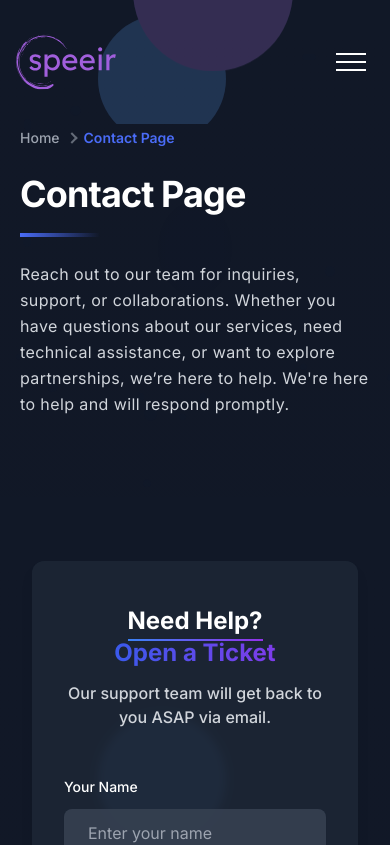
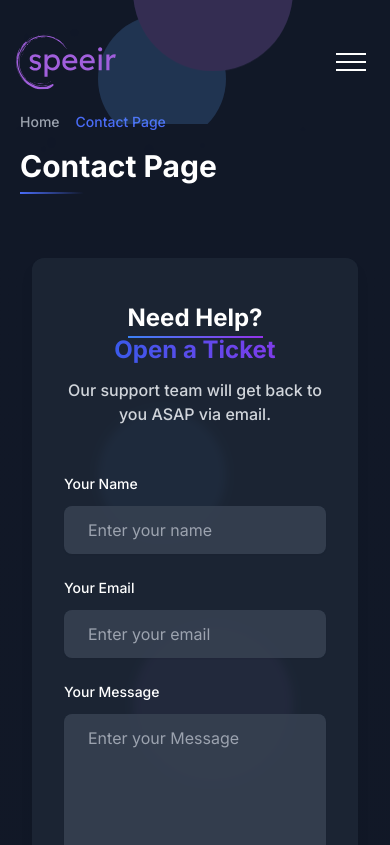
Before and after one commit to Speeir-LTD/speeir.com, a Next.js app: page /contact in a window 390 px wide. Shown: the top 845 px of the page. Built offline with nearby package versions, Linux system fonts and the light colour scheme.

Commit message:
fix color and background

```diff
--- a/src/app/blog-details/[id]/page.tsx
+++ b/src/app/blog-details/[id]/page.tsx
@@ -79,11 +79,35 @@ const BlogDetailsPage = ({ params }: { params: { id: string } }) => {
     return (
         <section className="relative min-h-screen overflow-hidden bg-gradient-to-br from-gray-50 to-gray-100 pb-[120px] pt-[150px] dark:from-gray-900 dark:to-gray-800">
             {/* Floating background elements */}
-            <div className="absolute inset-0 overflow-hidden">
+            {/* <div className="absolute inset-0 overflow-hidden">
                 <div className="absolute left-[5%] top-[20%] h-32 w-32 animate-[float_8s_ease-in-out_infinite] rounded-full bg-gradient-to-br from-blue-500/10 to-purple-500/10 shadow-lg backdrop-blur-sm"></div>
                 <div className="absolute right-[5%] top-[40%] h-24 w-24 animate-[float_10s_ease-in-out_infinite_reverse] rounded-full bg-gradient-to-br from-pink-500/10 to-rose-500/10 shadow-lg backdrop-blur-sm"></div>
                 <div className="absolute left-[15%] bottom-[15%] h-20 w-20 animate-[float_12s_ease-in-out_infinite] rounded-full bg-gradient-to-br from-emerald-500/10 to-teal-500/10 shadow-lg backdrop-blur-sm"></div>
                 <div className="absolute right-[15%] bottom-[25%] h-28 w-28 animate-[float_9s_ease-in-out_infinite_reverse] rounded-full bg-gradient-to-br from-amber-500/10 to-yellow-500/10 shadow-lg backdrop-blur-sm"></div>
+
+            </div> */}
+
+
+            <div className="absolute inset-0 overflow-hidden pointer-events-none">
+            <div className="absolute right-[5%] bottom-[15%] h-64 w-64 animate-[float_14s_ease-in-out_infinite_reverse] rounded-full bg-gradient-to-r from-green-50/50 to-teal-50/50 blur-[80px] dark:from-green-900/20 dark:to-teal-900/20"></div>
+            <div className="absolute left-[5%] top-[15%] h-60 w-60 animate-[float_12s_ease-in-out_infinite] rounded-full bg-gradient-to-r from-blue-50/50 to-purple-50/50 blur-[80px] dark:from-blue-900/20 dark:to-purple-900/20"></div>
+
+
+            {[...Array(12)].map((_, i) => (
+                    <div
+                        key={i}
+                        className="absolute rounded-full bg-gray-300/30 dark:bg-gray-600/30"
+                        style={{
+                            width: `${Math.random() * 12 + 4}px`,
+                            height: `${Math.random() * 12 + 4}px`,
+                            top: `${Math.random() * 100}%`,
+                            left: `${Math.random() * 100}%`,
+                            animation: `float ${Math.random() * 15 + 10}s ease-in-out infinite alternate`,
+                            animationDelay: `${i * 0.5}s`
+                        }}
+                    ></div>
+                ))}
+
             </div>
 
             <div className="container relative z-10">
--- a/src/app/blog/page.tsx
+++ b/src/app/blog/page.tsx
@@ -1,11 +1,10 @@
 import SingleBlog from "@/components/Blog/SingleBlog";
 import Breadcrumb from "@/components/Common/Breadcrumb";
-
 import { Metadata } from "next";
 
 export const metadata: Metadata = {
   title: "Blog Page | Speeir",
-  description: "We craft fast, beautiful websites and powerful mobile apps that put your customers first. Whether you need a startup launchpad or enterprise-grade SaaS, we build digital experiences that convert and grow.  ",
+  description: "We craft fast, beautiful websites and powerful mobile apps.",
 };
 
 const Blog = async () => {
@@ -20,15 +19,47 @@ const Blog = async () => {
         description="Speeir Blogs"
       />
 
-      <section className="pb-[120px] pt-[120px]">
-        <div className="container">
-          <div className="-mx-4 flex flex-wrap justify-center">
+      <section className="relative min-h-screen overflow-hidden bg-white dark:bg-gray-900">
+        {/* Subtle background texture */}
+        <div className="absolute inset-0 bg-[url('/images/blog/texture.png')] opacity-5 dark:opacity-10"></div>
+
+        {/* Premium Floating Elements */}
+        <div className="absolute inset-0 overflow-hidden pointer-events-none">
+          {/* Large floating circles */}
+          <div className="absolute left-[5%] top-[15%] h-60 w-60 animate-[float_12s_ease-in-out_infinite] rounded-full bg-gradient-to-r from-blue-50/50 to-purple-50/50 blur-[80px] dark:from-blue-900/20 dark:to-purple-900/20"></div>
+          <div className="absolute right-[5%] bottom-[15%] h-64 w-64 animate-[float_14s_ease-in-out_infinite_reverse] rounded-full bg-gradient-to-r from-green-50/50 to-teal-50/50 blur-[80px] dark:from-green-900/20 dark:to-teal-900/20"></div>
+
+          {/* Medium floating elements */}
+          <div className="absolute left-[15%] top-[60%] h-40 w-40 animate-[float_10s_ease-in-out_infinite] rounded-full bg-amber-50/40 blur-[60px] dark:bg-amber-900/15"></div>
+          <div className="absolute right-[20%] top-[30%] h-32 w-32 animate-[float_8s_ease-in-out_infinite_reverse] rounded-full bg-rose-50/40 blur-[50px] dark:bg-rose-900/15"></div>
+
+          {/* Small floating dots */}
+          {[...Array(12)].map((_, i) => (
+            <div
+              key={i}
+              className="absolute rounded-full bg-gray-300/30 dark:bg-gray-600/30"
+              style={{
+                width: `${Math.random() * 12 + 4}px`,
+                height: `${Math.random() * 12 + 4}px`,
+                top: `${Math.random() * 100}%`,
+                left: `${Math.random() * 100}%`,
+                animation: `float ${Math.random() * 15 + 10}s ease-in-out infinite alternate`,
+                animationDelay: `${i * 0.5}s`
+              }}
+            ></div>
+          ))}
+        </div>
+
+        <div className="container relative z-10 py-12">
+          <div className="-mx-4 flex flex-wrap justify-center gap-8">
             {blogData.map((blog: any) => (
               <div
                 key={blog._id}
                 className="w-full px-4 md:w-2/3 lg:w-1/2 xl:w-1/3"
               >
-                <SingleBlog post={blog} />
+                <div className="overflow-hidden rounded-xl border border-gray-200 bg-white/80 shadow-sm transition-all hover:shadow-md backdrop-blur-sm dark:border-gray-700 dark:bg-gray-800/80">
+                  <SingleBlog post={blog} />
+                </div>
               </div>
             ))}
           </div>
--- a/src/components/Common/Breadcrumb.tsx
+++ b/src/components/Common/Breadcrumb.tsx
@@ -8,75 +8,41 @@ const Breadcrumb = ({
   description: string;
 }) => {
   return (
-    <section className="relative z-10 overflow-hidden pt-32 pb-20 lg:pt-40 lg:pb-28 bg-gradient-to-b from-white to-gray-50/50 dark:from-gray-900 dark:to-gray-900/90">
+    <section className="relative z-10 overflow-hidden pt-28 lg:pt-32 bg-white dark:bg-gray-900">
       <div className="container px-5 mx-auto">
-        <div className="flex flex-col lg:flex-row justify-between items-start gap-10">
-          {/* Content Section */}
-          <div className="w-full lg:w-7/12 space-y-6">
-            {/* Breadcrumb Navigation */}
-            <div className="flex items-center space-x-2 text-sm font-medium text-gray-500 dark:text-gray-400">
-              <Link href="/" className="hover:text-primary transition-colors duration-300">
-                Home
-              </Link>
-              <span className="block h-2 w-2 rotate-45 border-r-2 border-t-2 border-current opacity-60"></span>
-              <span className="text-primary font-semibold">{pageName}</span>
-            </div>
-
-            {/* Page Title */}
-            <h1 className="text-4xl lg:text-5xl font-bold text-gray-900 dark:text-white leading-tight tracking-tight">
-              {pageName}
-              <span className="block h-1 w-20 bg-gradient-to-r from-primary to-secondary mt-4"></span>
-            </h1>
-
-            {/* Description with beautiful typography */}
-            <div className="prose prose-lg max-w-none text-gray-600 dark:text-gray-300">
-              <p className="leading-relaxed tracking-wide">
-                {description}
-              </p>
-            </div>
+        <div className="flex flex-col">
+          {/* Simplified Breadcrumb Navigation */}
+          <div className="flex items-center space-x-2 text-sm font-medium text-gray-500 dark:text-gray-400 mb-4">
+            <Link href="/" className="hover:text-primary transition-colors duration-200">
+              Home
+            </Link>
+            <span className="text-gray-400 dark:text-gray-500"></span>
+            <span className="text-primary">{pageName}</span>
           </div>
 
-          {/* Decorative Graphic (Right Side) */}
-          <div className="hidden lg:block w-5/12 relative">
-            <div className="absolute -right-10 -top-10 w-full h-full">
-              <div className="relative w-full h-full">
-                {/* Abstract shape */}
-                <div className="absolute top-0 right-0 w-64 h-64 rounded-full bg-primary/10 blur-3xl"></div>
-                {/* Floating dots pattern */}
-                <div className="absolute top-1/2 right-1/4 transform -translate-y-1/2 grid grid-cols-3 gap-4">
-                  {[...Array(9)].map((_, i) => (
-                    <div
-                      key={i}
-                      className="w-3 h-3 rounded-full bg-primary opacity-20"
-                      style={{
-                        animation: `float 3s ease-in-out ${i * 0.2}s infinite alternate`
-                      }}
-                    ></div>
-                  ))}
-                </div>
-              </div>
-            </div>
+          {/* Clean Page Title */}
+          <div className="space-y-2">
+            <h1 className="text-3xl lg:text-4xl font-bold text-gray-900 dark:text-white">
+              {pageName}
+            </h1>
+            <div className="h-0.5 w-16 bg-gradient-to-r from-primary to-secondary"></div>
           </div>
         </div>
       </div>
 
-      {/* Background Elements */}
-      <div className="absolute inset-0 -z-10 overflow-hidden opacity-20 dark:opacity-10">
-        {/* Animated gradient mesh */}
-        <div className="absolute inset-0 bg-[radial-gradient(ellipse_at_center,_var(--tw-gradient-stops))] from-primary/5 via-transparent to-transparent"></div>
-
-        {/* Floating particles */}
-        {[...Array(15)].map((_, i) => (
+      {/* Subtle Background Elements */}
+      <div className="absolute inset-0 -z-10 overflow-hidden opacity-10 dark:opacity-5">
+        {[...Array(8)].map((_, i) => (
           <div
             key={i}
             className="absolute rounded-full bg-primary/10"
             style={{
-              width: `${Math.random() * 10 + 5}px`,
-              height: `${Math.random() * 10 + 5}px`,
+              width: `${Math.random() * 8 + 4}px`,
+              height: `${Math.random() * 8 + 4}px`,
               top: `${Math.random() * 100}%`,
               left: `${Math.random() * 100}%`,
-              animation: `float ${Math.random() * 10 + 10}s ease-in-out infinite alternate`,
-              animationDelay: `${i * 0.5}s`
+              animation: `float ${Math.random() * 8 + 8}s ease-in-out infinite alternate`,
+              animationDelay: `${i * 0.3}s`
             }}
           ></div>
         ))}
```
